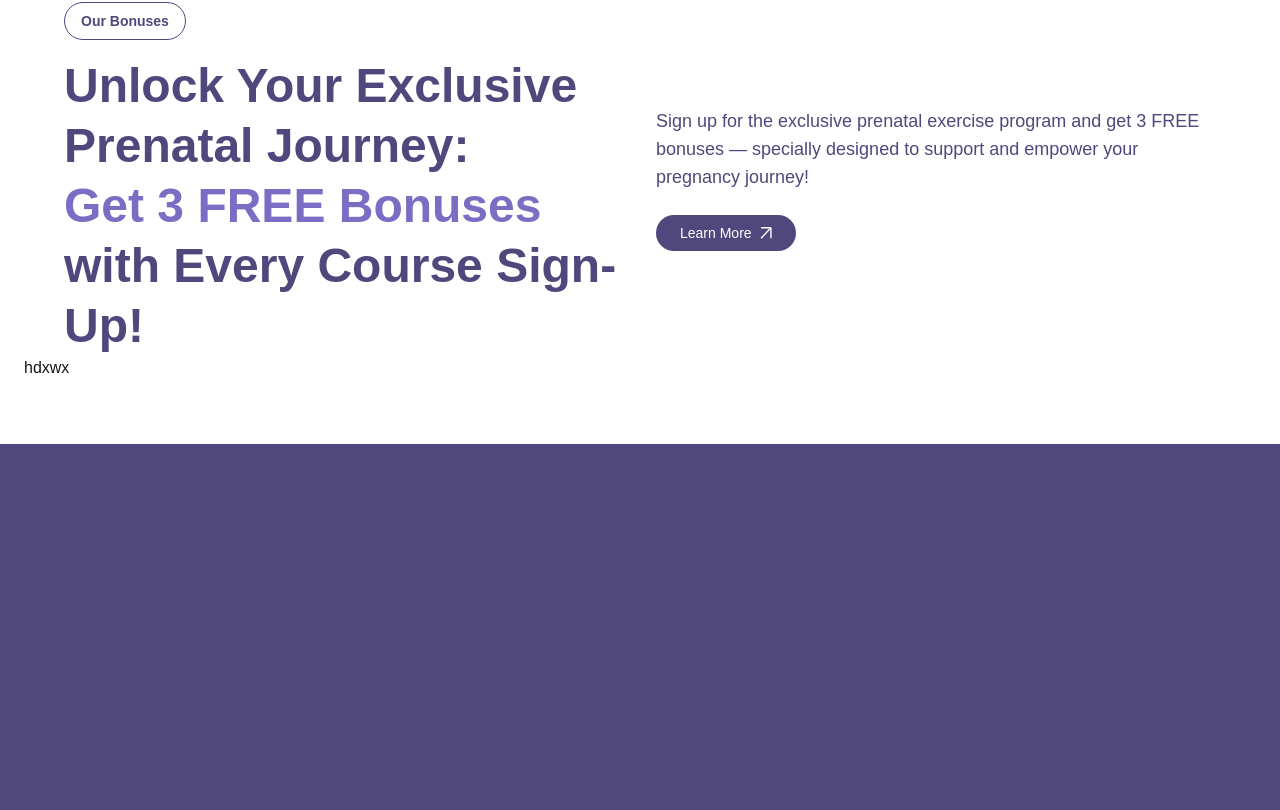
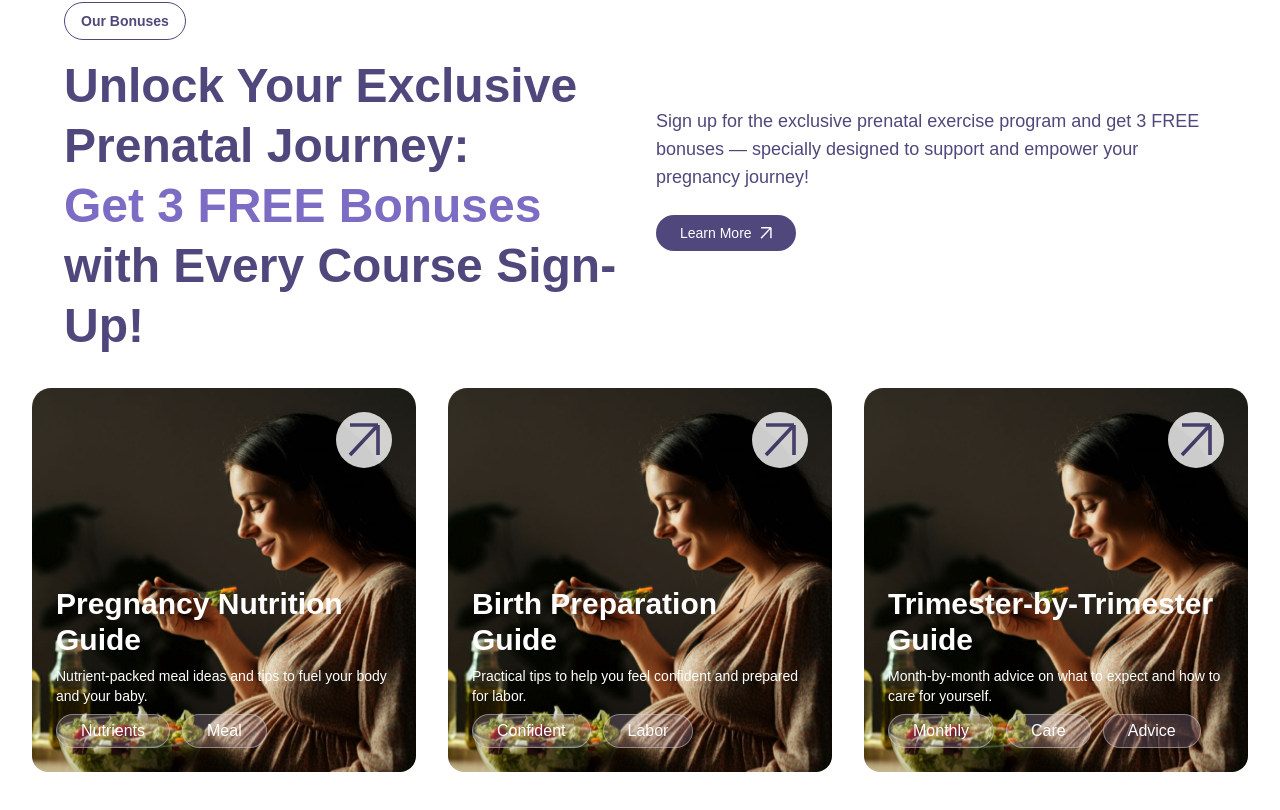
Before and after one commit to mayuri06b/health-app-frontend, a Next.js app: page / in a window 1280 px wide. Shown: the part 3253-4063 px from the top of the page. Before the commit the page ends 3697 px from the top, so only its background shows below. Built offline with nearby package versions, Linux system fonts and the light colour scheme.

Commit message:
Bonus Page Updated

```diff
--- a/app/bonuses/page.jsx
+++ b/app/bonuses/page.jsx
@@ -7,7 +7,7 @@ export default function BonusPage() {
       <div className="max-w-6xl mx-auto grid grid-cols-1 md:grid-cols-2 gap-8 items-center">
         {/* Left side: Tag and Heading */}
         <div>
-          <button className="border-[#50477C] text-[#50477C] border rounded-3xl bg-white px-4 py-2 mb-4 text-sm font-semibold">
+          <button className="border-[#50477C] text-[#50477C] border rounded-3xl bg-white px-4 py-2 mb-4 text-sm font-semibold transition-transform transform hover:scale-105">
             Our Bonuses
           </button>
           <h1 className="text-4xl md:text-5xl font-bold text-[#50477C] leading-tight">
@@ -25,8 +25,54 @@ export default function BonusPage() {
           <LearnMoreButton />
         </div>
       </div>
-      <div>
-        <h2>hdxwx</h2>
+
+      {/* Cards section */}
+      <div className="flex flex-wrap justify-center gap-8 mt-8">
+        {/* Card 1 */}
+        <div className="bg-[url('/bonus_image1.svg')] bg-cover p-6 text-white h-96 w-full sm:w-80 md:w-96 rounded-2xl flex flex-col justify-between transition-all transform hover:scale-105 hover:rotate-3 hover:shadow-lg duration-500">
+          <div className="flex justify-end">
+            <img src="/arrow_white.svg" className="w-14 opacity-80 hover:opacity-100 transition-opacity duration-300" />
+          </div>
+          <div className="space-y-2">
+            <h2 className="text-3xl font-bold">Pregnancy Nutrition Guide</h2>
+            <p className="text-sm">Nutrient-packed meal ideas and tips to fuel your body and your baby.</p>
+            <div className="space-x-3">
+              <button className="py-1 rounded-3xl px-6 border-[#dfd4e276] border-1 bg-[#bda4c53e] transition-transform transform hover:scale-105 duration-300">Nutrients</button>
+              <button className="py-1 rounded-3xl px-6 border-[#dfd4e276] border-1 bg-[#bda4c53e] transition-transform transform hover:scale-105 duration-300">Meal</button>
+            </div>
+          </div>
+        </div>
+
+        {/* Card 2 */}
+        <div className="bg-[url('/bonus_image1.svg')] bg-cover p-6 text-white h-96 w-full sm:w-80 md:w-96 rounded-2xl flex flex-col justify-between transition-all transform hover:scale-105 hover:rotate-3 hover:shadow-lg duration-500">
+          <div className="flex justify-end">
+            <img src="/arrow_white.svg" className="w-14 opacity-80 hover:opacity-100 transition-opacity duration-300" />
+          </div>
+          <div className="space-y-2">
+            <h2 className="text-3xl font-bold">Birth Preparation Guide</h2>
+            <p className="text-sm">Practical tips to help you feel confident and prepared for labor.</p>
+            <div className="space-x-3">
+              <button className="py-1 rounded-3xl px-6 border-[#dfd4e276] border-1 bg-[#bda4c53e] transition-transform transform hover:scale-105 duration-300">Confident</button>
+              <button className="py-1 rounded-3xl px-6 border-[#dfd4e276] border-1 bg-[#bda4c53e] transition-transform transform hover:scale-105 duration-300">Labor</button>
+            </div>
+          </div>
+        </div>
+
+        {/* Card 3 */}
+        <div className="bg-[url('/bonus_image1.svg')] bg-cover p-6 text-white h-96 w-full sm:w-80 md:w-96 rounded-2xl flex flex-col justify-between transition-all transform hover:scale-105 hover:rotate-3 hover:shadow-lg duration-500">
+          <div className="flex justify-end">
+            <img src="/arrow_white.svg" className="w-14 opacity-80 hover:opacity-100 transition-opacity duration-300" />
+          </div>
+          <div className="space-y-2">
+            <h2 className="text-3xl font-bold">Trimester-by-Trimester Guide</h2>
+            <p className="text-sm">Month-by-month advice on what to expect and how to care for yourself.</p>
+            <div className="space-x-3">
+              <button className="py-1 rounded-3xl px-6 border-[#dfd4e276] border-1 bg-[#bda4c53e] transition-transform transform hover:scale-105 duration-300">Monthly</button>
+              <button className="py-1 rounded-3xl px-6 border-[#dfd4e276] border-1 bg-[#bda4c53e] transition-transform transform hover:scale-105 duration-300">Care</button>
+              <button className="py-1 rounded-3xl px-6 border-[#dfd4e276] border-1 bg-[#bda4c53e] transition-transform transform hover:scale-105 duration-300">Advice</button>
+            </div>
+          </div>
+        </div>
       </div>
     </div>
   )
```
Also changed, not shown: public/arrow_white.svg (added), public/bonus_image1.svg (added).
